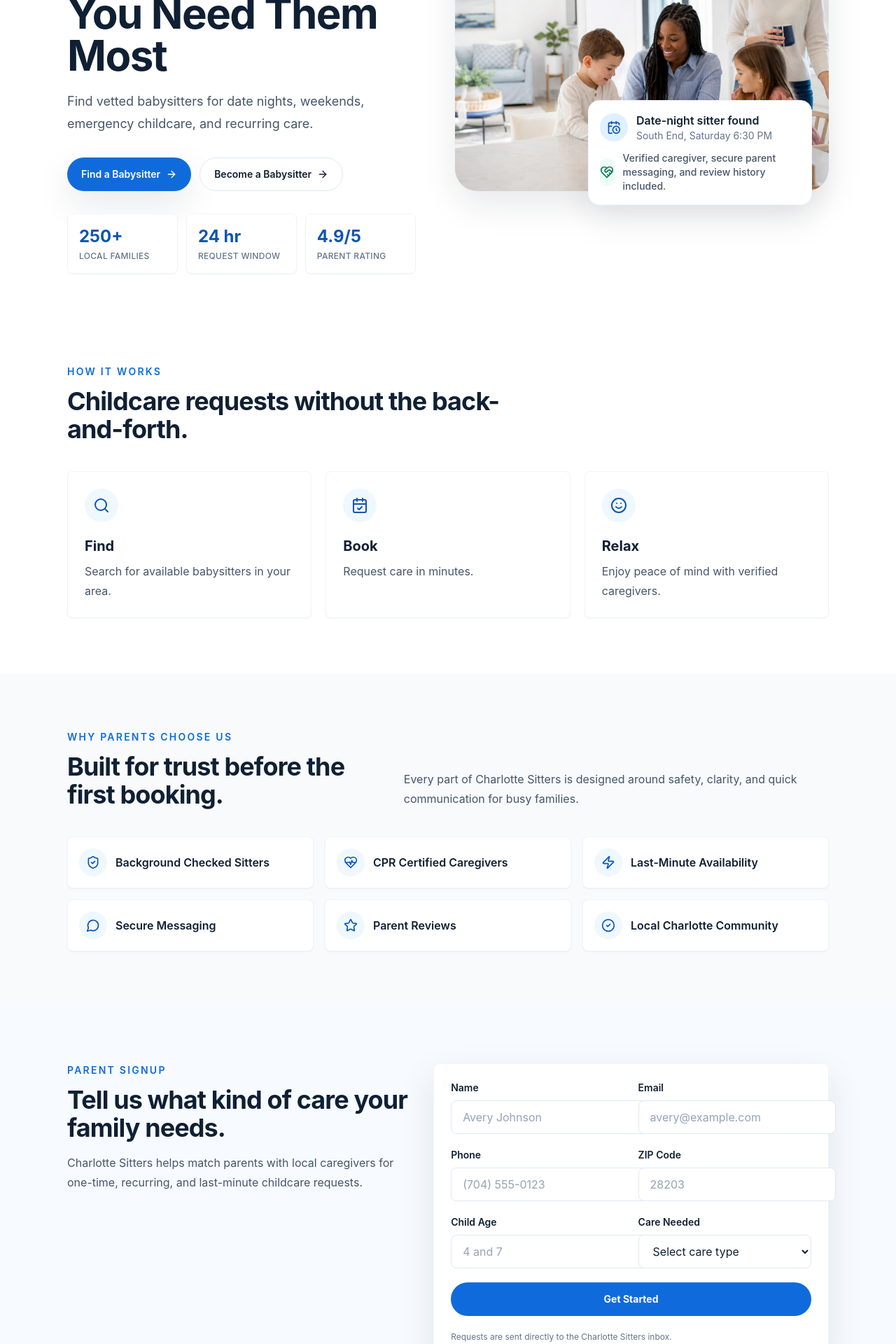
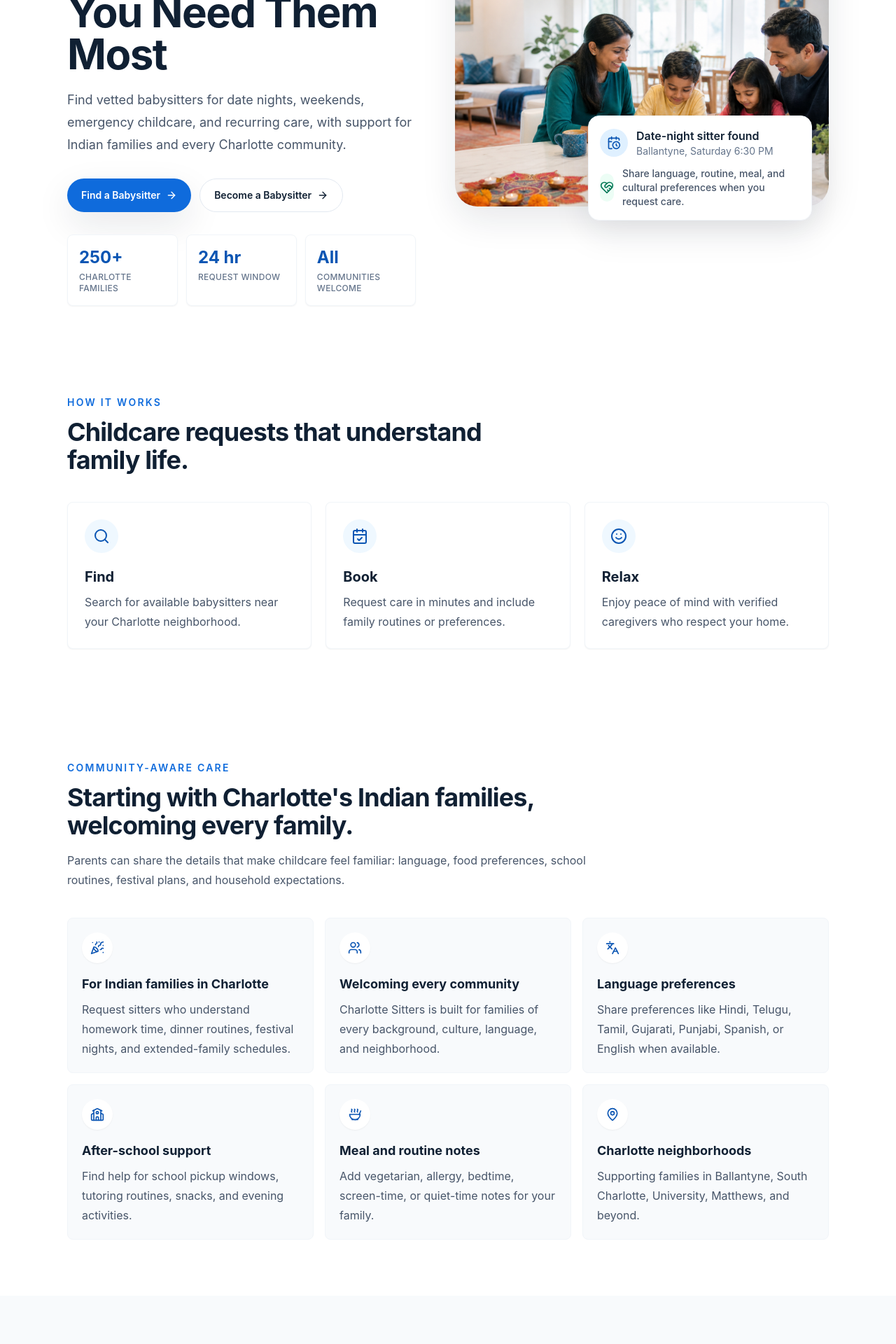
Before and after one commit to SaiGadila/charlotte-sitters, a Next.js app: page / in a window 1280 px wide. Shown: the part 360-2280 px from the top of the page at 70% size. Built offline with nearby package versions, Linux system fonts and the light colour scheme; no server answers.

Commit message:
Add community-aware landing page messaging

```diff
--- a/app/layout.tsx
+++ b/app/layout.tsx
@@ -4,19 +4,21 @@
 export const metadata: Metadata = {
   title: "Charlotte Sitters | Trusted Babysitters in Charlotte, NC",
   description:
-    "Find vetted babysitters in Charlotte for date nights, weekends, emergency childcare, after-school care, and recurring care.",
+    "Find vetted babysitters in Charlotte for date nights, weekends, emergency childcare, after-school care, and recurring care, with community-aware support for Indian families and every Charlotte family.",
   keywords: [
     "Charlotte babysitters",
     "babysitting Charlotte NC",
     "childcare Charlotte",
     "date night sitter",
-    "CPR certified babysitter"
+    "CPR certified babysitter",
+    "Indian babysitter Charlotte",
+    "community childcare Charlotte"
   ],
   metadataBase: new URL("https://charlottesitters.com"),
   openGraph: {
     title: "Charlotte Sitters",
     description:
-      "Trusted babysitters in Charlotte, when you need them most.",
+      "Trusted, community-aware babysitters in Charlotte, when you need them most.",
     url: "https://charlottesitters.com",
     siteName: "Charlotte Sitters",
     locale: "en_US",
@@ -26,14 +28,14 @@
         url: "/charlotte-sitters-hero.png",
         width: 1400,
         height: 1000,
-        alt: "Babysitter and family at a bright kitchen table"
+        alt: "Babysitter and Charlotte family at a bright kitchen table"
       }
     ]
   },
   twitter: {
     card: "summary_large_image",
     title: "Charlotte Sitters",
-    description: "Find trusted babysitters in Charlotte, NC.",
+    description: "Find trusted, community-aware babysitters in Charlotte, NC.",
     images: ["/charlotte-sitters-hero.png"]
   }
 };
--- a/app/page.tsx
+++ b/app/page.tsx
@@ -1,4 +1,5 @@
 import { BabysitterForm } from "@/components/babysitter-form";
+import { CommunityCare } from "@/components/community-care";
 import { ContactStrip } from "@/components/contact-strip";
 import { FAQ } from "@/components/faq";
 import { FinalCTA } from "@/components/final-cta";
@@ -15,6 +16,7 @@
       <Navbar />
       <Hero />
       <HowItWorks />
+      <CommunityCare />
       <WhyChooseUs />
       <section id="parents" className="bg-brand-50/50 py-16 sm:py-20">
         <div className="mx-auto grid max-w-6xl gap-8 px-4 sm:px-6 lg:grid-cols-[1fr_1.15fr] lg:items-start lg:px-8">
@@ -27,7 +29,7 @@
             </h2>
             <p className="mt-4 text-base leading-7 text-slate-600">
               Charlotte Sitters helps match parents with local caregivers for
-              one-time, recurring, and last-minute childcare requests.
+              one-time, recurring, and last-minute childcare requests. Add language, culture, meal, and routine notes so the match feels right for your home.
             </p>
           </div>
           <ParentForm />
@@ -44,7 +46,7 @@
             </h2>
             <p className="mt-4 text-base leading-7 text-slate-600">
               Apply to connect with families seeking reliable, reviewed, and
-              safety-minded sitters across the Charlotte area.
+              safety-minded sitters across the Charlotte area. Multilingual and culturally aware sitters are especially welcome.
             </p>
           </div>
           <BabysitterForm />
--- a/components/babysitter-form.tsx
+++ b/components/babysitter-form.tsx
@@ -40,6 +40,7 @@
         </select>
       </FormField>
       <FormField label="Availability" name="availability" placeholder="Weeknights and weekends" />
+      <FormField label="Languages or Cultural Experience" name="languages_and_cultural_experience" required={false} placeholder="Hindi, Telugu, Tamil, Spanish, Indian family routines" />
       <button type="submit" className="min-h-12 rounded-full bg-ink px-6 text-sm font-bold text-white transition hover:bg-brand-700 focus-visible:outline focus-visible:outline-2 focus-visible:outline-offset-2 focus-visible:outline-brand-600 sm:col-span-2">
         Apply as a Babysitter
       </button>
--- /dev/null
+++ b/components/community-care.tsx
@@ -0,0 +1,63 @@
+import { Languages, MapPin, PartyPopper, School, Soup, Users } from "lucide-react";
+
+const captions = [
+  {
+    title: "For Indian families in Charlotte",
+    description: "Request sitters who understand homework time, dinner routines, festival nights, and extended-family schedules.",
+    Icon: PartyPopper
+  },
+  {
+    title: "Welcoming every community",
+    description: "Charlotte Sitters is built for families of every background, culture, language, and neighborhood.",
+    Icon: Users
+  },
+  {
+    title: "Language preferences",
+    description: "Share preferences like Hindi, Telugu, Tamil, Gujarati, Punjabi, Spanish, or English when available.",
+    Icon: Languages
+  },
+  {
+    title: "After-school support",
+    description: "Find help for school pickup windows, tutoring routines, snacks, and evening activities.",
+    Icon: School
+  },
+  {
+    title: "Meal and routine notes",
+    description: "Add vegetarian, allergy, bedtime, screen-time, or quiet-time notes for your family.",
+    Icon: Soup
+  },
+  {
+    title: "Charlotte neighborhoods",
+    description: "Supporting families in Ballantyne, South Charlotte, University, Matthews, and beyond.",
+    Icon: MapPin
+  }
+];
+
+export function CommunityCare() {
+  return (
+    <section className="bg-white py-16 sm:py-20">
+      <div className="mx-auto max-w-6xl px-4 sm:px-6 lg:px-8">
+        <div className="max-w-3xl">
+          <p className="text-sm font-semibold uppercase tracking-[0.16em] text-brand-600">Community-Aware Care</p>
+          <h2 className="mt-3 text-3xl font-bold tracking-tight text-ink sm:text-4xl">
+            Starting with Charlotte&apos;s Indian families, welcoming every family.
+          </h2>
+          <p className="mt-4 text-base leading-7 text-slate-600">
+            Parents can share the details that make childcare feel familiar: language, food preferences, school routines, festival plans, and household expectations.
+          </p>
+        </div>
+        <div className="mt-10 grid gap-4 sm:grid-cols-2 lg:grid-cols-3">
+          {captions.map(({ title, description, Icon }) => (
+            <article key={title} className="rounded-lg border border-slate-100 bg-slate-50 p-5">
+              <span className="grid h-11 w-11 place-items-center rounded-full bg-white text-brand-700 shadow-sm">
+                <Icon aria-hidden="true" className="h-5 w-5" />
+              </span>
+              <h3 className="mt-4 text-lg font-bold text-ink">{title}</h3>
+              <p className="mt-2 leading-7 text-slate-600">{description}</p>
+            </article>
+          ))}
+        </div>
+      </div>
+    </section>
+  );
+}
--- a/components/hero.tsx
+++ b/components/hero.tsx
@@ -9,13 +9,13 @@
         <div className="animate-fadeUp">
           <div className="inline-flex items-center gap-2 rounded-full border border-brand-100 bg-brand-50 px-3 py-1 text-sm font-semibold text-brand-700">
             <BadgeCheck aria-hidden="true" className="h-4 w-4" />
-            Background checked and Charlotte local
+            Charlotte local, family-first, culturally aware
           </div>
           <h1 className="mt-6 text-4xl font-bold tracking-tight text-ink sm:text-5xl lg:text-6xl">
             Trusted Babysitters in Charlotte, When You Need Them Most
           </h1>
           <p className="mt-5 max-w-xl text-lg leading-8 text-slate-600">
-            Find vetted babysitters for date nights, weekends, emergency childcare, and recurring care.
+            Find vetted babysitters for date nights, weekends, emergency childcare, and recurring care, with support for Indian families and every Charlotte community.
           </p>
           <div className="mt-8 flex flex-col gap-3 sm:flex-row">
             <ButtonLink href="#parents">Find a Babysitter</ButtonLink>
@@ -23,9 +23,9 @@
           </div>
           <div className="mt-8 grid max-w-xl grid-cols-2 gap-3 sm:grid-cols-3">
             {[
-              ["250+", "local families"],
+              ["250+", "Charlotte families"],
               ["24 hr", "request window"],
-              ["4.9/5", "parent rating"]
+              ["All", "communities welcome"]
             ].map(([value, label]) => (
               <div key={label} className="rounded-lg border border-slate-100 bg-white p-4 shadow-sm">
                 <p className="text-2xl font-bold text-brand-700">{value}</p>
@@ -38,7 +38,7 @@
           <div className="relative overflow-hidden rounded-[2rem] bg-brand-50 shadow-soft">
             <Image
               src="/charlotte-sitters-hero.png"
-              alt="Babysitter helping children with crafts while a parent smiles nearby"
+              alt="Babysitter helping a Charlotte family with children at a bright kitchen table"
               width={1400}
               height={1000}
               priority
@@ -52,14 +52,14 @@
               </span>
               <div>
                 <p className="font-semibold text-ink">Date-night sitter found</p>
-                <p className="text-sm text-slate-500">South End, Saturday 6:30 PM</p>
+                <p className="text-sm text-slate-500">Ballantyne, Saturday 6:30 PM</p>
               </div>
             </div>
             <div className="flex items-center gap-3">
               <span className="grid h-10 w-10 place-items-center rounded-full bg-emerald-50 text-emerald-700">
                 <HeartHandshake aria-hidden="true" className="h-5 w-5" />
               </span>
-              <p className="text-sm font-medium text-slate-600">Verified caregiver, secure parent messaging, and review history included.</p>
+              <p className="text-sm font-medium text-slate-600">Share language, routine, meal, and cultural preferences when you request care.</p>
             </div>
           </div>
         </div>
--- a/components/how-it-works.tsx
+++ b/components/how-it-works.tsx
@@ -3,17 +3,17 @@
 const steps = [
   {
     title: "Find",
-    description: "Search for available babysitters in your area.",
+    description: "Search for available babysitters near your Charlotte neighborhood.",
     Icon: Search
   },
   {
     title: "Book",
-    description: "Request care in minutes.",
+    description: "Request care in minutes and include family routines or preferences.",
     Icon: CalendarCheck
   },
   {
     title: "Relax",
-    description: "Enjoy peace of mind with verified caregivers.",
+    description: "Enjoy peace of mind with verified caregivers who respect your home.",
     Icon: Smile
   }
 ];
@@ -24,7 +24,7 @@
       <div className="mx-auto max-w-6xl px-4 sm:px-6 lg:px-8">
         <div className="max-w-2xl">
           <p className="text-sm font-semibold uppercase tracking-[0.16em] text-brand-600">How It Works</p>
-          <h2 className="mt-3 text-3xl font-bold tracking-tight text-ink sm:text-4xl">Childcare requests without the back-and-forth.</h2>
+          <h2 className="mt-3 text-3xl font-bold tracking-tight text-ink sm:text-4xl">Childcare requests that understand family life.</h2>
         </div>
         <div className="mt-10 grid gap-5 md:grid-cols-3">
           {steps.map(({ title, description, Icon }) => (
--- a/components/parent-form.tsx
+++ b/components/parent-form.tsx
@@ -14,6 +14,7 @@
       <FormField label="Phone" name="phone" type="tel" placeholder="(704) 555-0123" />
       <FormField label="ZIP Code" name="zip_code" inputMode="numeric" placeholder="28203" />
       <FormField label="Child Age" name="child_age" placeholder="4 and 7" />
+      <FormField label="Language or Cultural Preferences" name="family_preferences" required={false} placeholder="Hindi, Telugu, vegetarian meals, bedtime routine" />
       <FormField label="Care Needed" name="care_needed">
         <select
           id="care_needed-field"
--- a/components/testimonials.tsx
+++ b/components/testimonials.tsx
@@ -3,9 +3,9 @@
 const testimonials = [
   {
     quote:
-      "We needed a sitter for a last-minute Panthers game night, and Charlotte Sitters helped us find someone warm, punctual, and already reviewed by local parents.",
-    name: "Megan R.",
-    detail: "Dilworth parent"
+      "We wanted someone comfortable with our dinner routine and a little Telugu at home. Charlotte Sitters made it easy to share those preferences up front.",
+    name: "Anusha R.",
+    detail: "Ballantyne parent"
   },
   {
     quote:
@@ -15,7 +15,7 @@
   },
   {
     quote:
-      "After-school care used to be a weekly scramble. Now we have two trusted sitters nearby who know our routine and our kids actually look forward to seeing.",
+      "After-school care used to be a weekly scramble. Now we have trusted sitters nearby who understand our routine and our kids actually look forward to seeing.",
     name: "Priya S.",
     detail: "Ballantyne parent"
   }
--- a/components/why-choose-us.tsx
+++ b/components/why-choose-us.tsx
@@ -1,4 +1,4 @@
-import { CheckCircle2, HeartPulse, MessageCircle, ShieldCheck, Star, Zap } from "lucide-react";
+import { CheckCircle2, Globe2, HeartPulse, MessageCircle, ShieldCheck, Star, Utensils, Zap } from "lucide-react";
 
 const features = [
   { label: "Background Checked Sitters", Icon: ShieldCheck },
@@ -6,7 +6,9 @@
   { label: "Last-Minute Availability", Icon: Zap },
   { label: "Secure Messaging", Icon: MessageCircle },
   { label: "Parent Reviews", Icon: Star },
-  { label: "Local Charlotte Community", Icon: CheckCircle2 }
+  { label: "Local Charlotte Community", Icon: CheckCircle2 },
+  { label: "Language Preferences", Icon: Globe2 },
+  { label: "Routine and Meal Notes", Icon: Utensils }
 ];
 
 export function WhyChooseUs() {
@@ -21,10 +23,10 @@
             </h2>
           </div>
           <p className="text-base leading-7 text-slate-600">
-            Every part of Charlotte Sitters is designed around safety, clarity, and quick communication for busy families.
+            Every part of Charlotte Sitters is designed around safety, clarity, and quick communication for busy families, from Indian households to every community across Charlotte.
           </p>
         </div>
-        <div className="mt-10 grid gap-4 sm:grid-cols-2 lg:grid-cols-3">
+        <div className="mt-10 grid gap-4 sm:grid-cols-2 lg:grid-cols-4">
           {features.map(({ label, Icon }) => (
             <div key={label} className="flex items-center gap-3 rounded-lg border border-slate-100 bg-white p-4 shadow-sm">
               <span className="grid h-10 w-10 shrink-0 place-items-center rounded-full bg-brand-50 text-brand-700">
```
Also changed, not shown: public/charlotte-sitters-hero.png.
